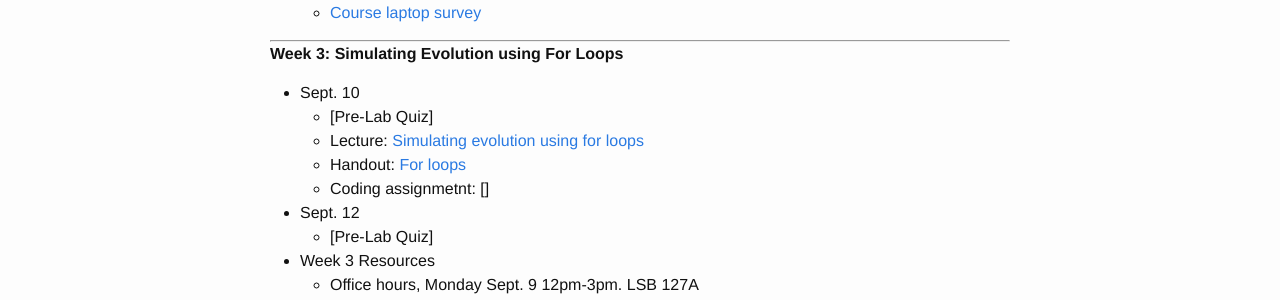
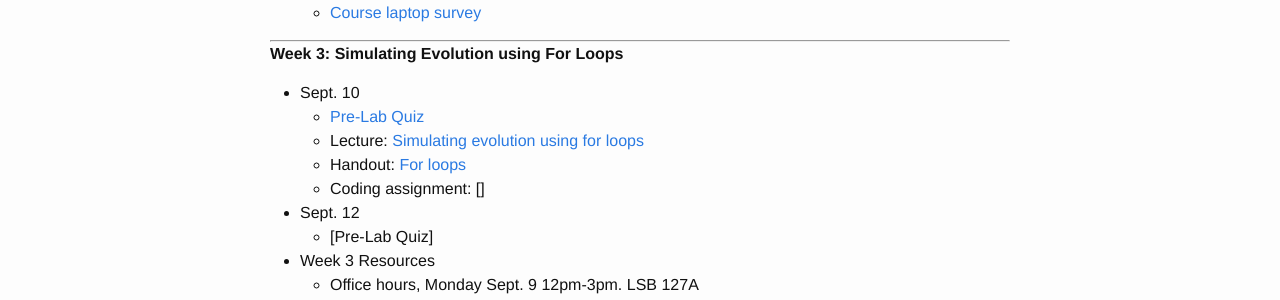
Before and after one commit to brian-kissmer/brian-kissmer.github.io, a Jekyll site: the page built from Schedule.md, in a window 1280 px wide. Shown: the part 824-1124 px from the top of the page. Built offline with Jekyll 4.4.1, drawn with Linux system fonts in a browser that asks for light colours.

Commit message:
Update Schedule.md

```diff
--- a/Schedule.md
+++ b/Schedule.md
@@ -47,10 +47,10 @@
 
 **Week 3: Simulating Evolution using For Loops**
   * Sept. 10
-      * [Pre-Lab Quiz]
+      * [Pre-Lab Quiz](https://usu.instructure.com/courses/762928/quizzes/1275304)
       * Lecture: [Simulating evolution using for loops]({{ site.baseurl }}/slides/Sept 10 slides.pdf)
       * Handout: [For loops]({{ site.baseurl }}/worksheets/for_loops.html)
-      * Coding assignmetnt: []
+      * Coding assignment: []
   * Sept. 12
       * [Pre-Lab Quiz]
   * Week 3 Resources
```
